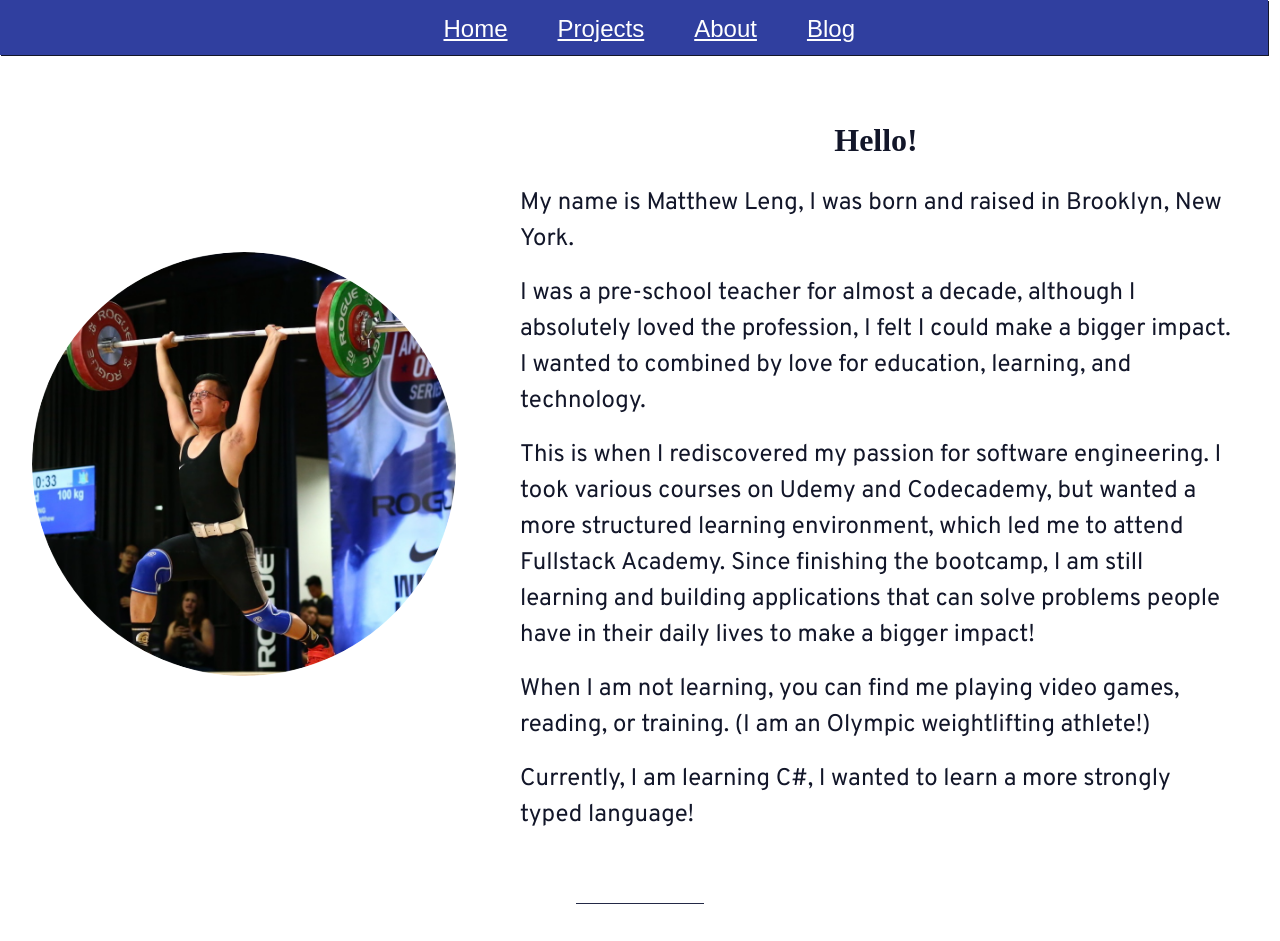
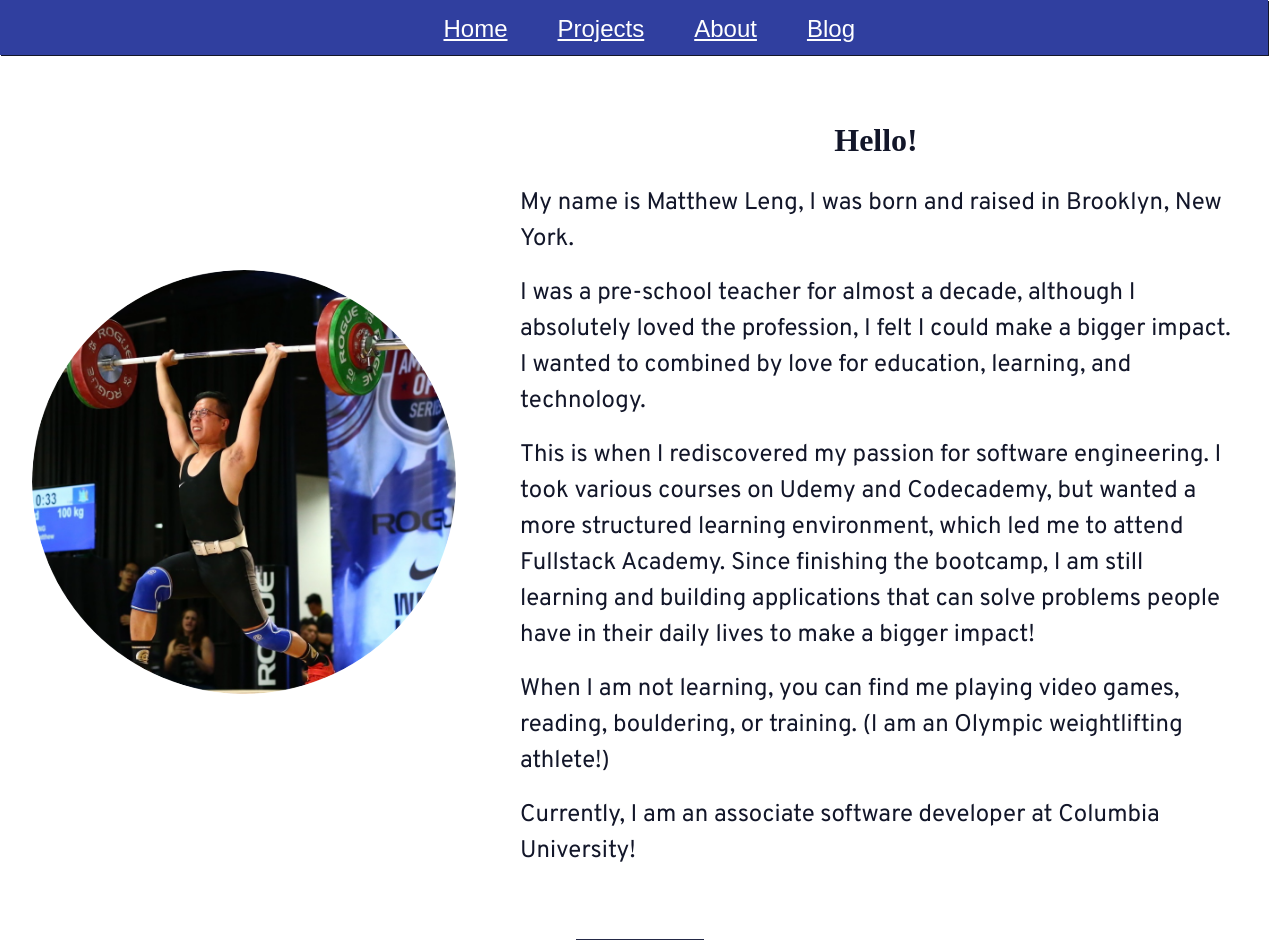
Before and after one commit to Mleng89/portfolio, a Next.js app: page /about in a window 1280 px wide. Shown: the top 941 px of the page. Built offline with nearby package versions, Linux system fonts and the light colour scheme; a web font is replaced by a local one.

Commit message:
Added: About me information

```diff
--- a/pages/about.js
+++ b/pages/about.js
@@ -39,12 +39,13 @@ export default function about() {
               <br />
               <p>
                 When I am not learning, you can find me playing video games,
-                reading, or training. (I am an Olympic weightlifting athlete!)
+                reading, bouldering, or training. (I am an Olympic weightlifting
+                athlete!)
               </p>
               <br />
               <p>
-                Currently, I am learning C#, I wanted to learn a more strongly
-                typed language!
+                Currently, I am an associate software developer at Columbia
+                University!
               </p>
             </div>
           </div>
```
